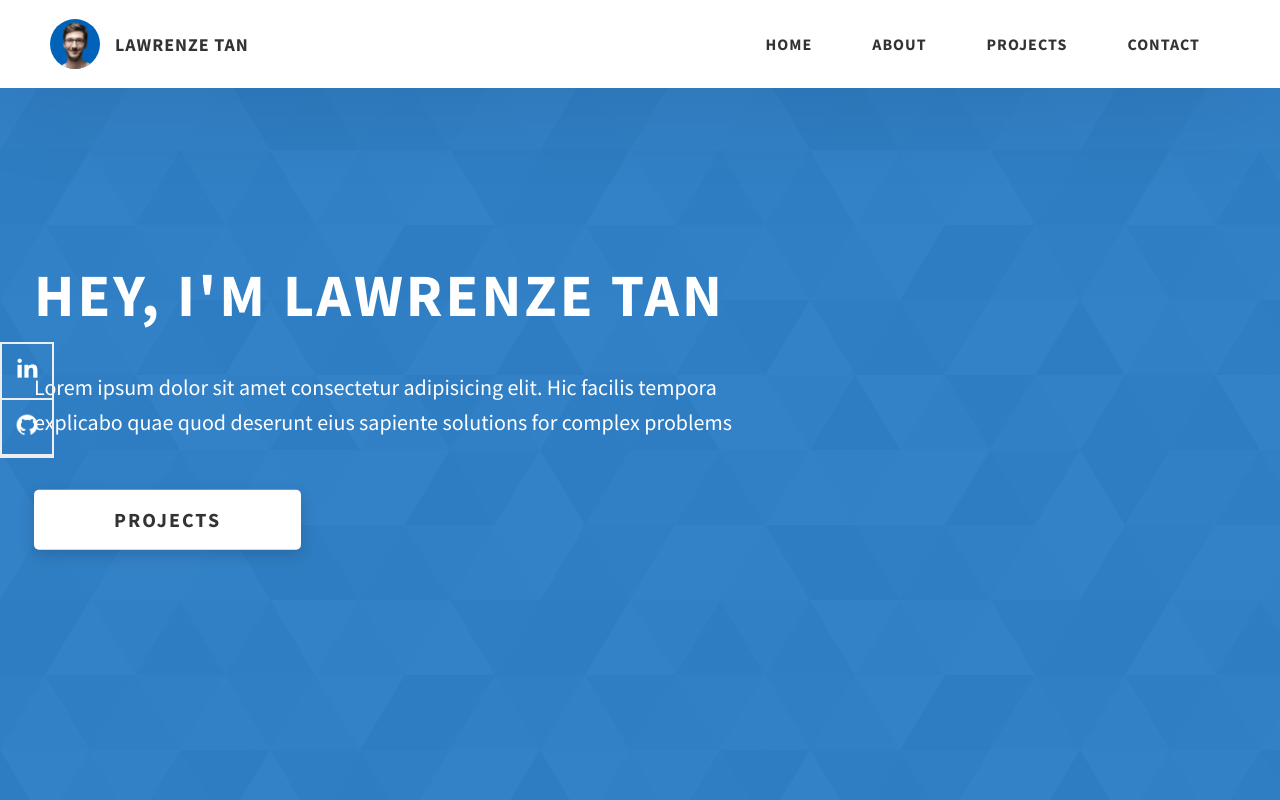
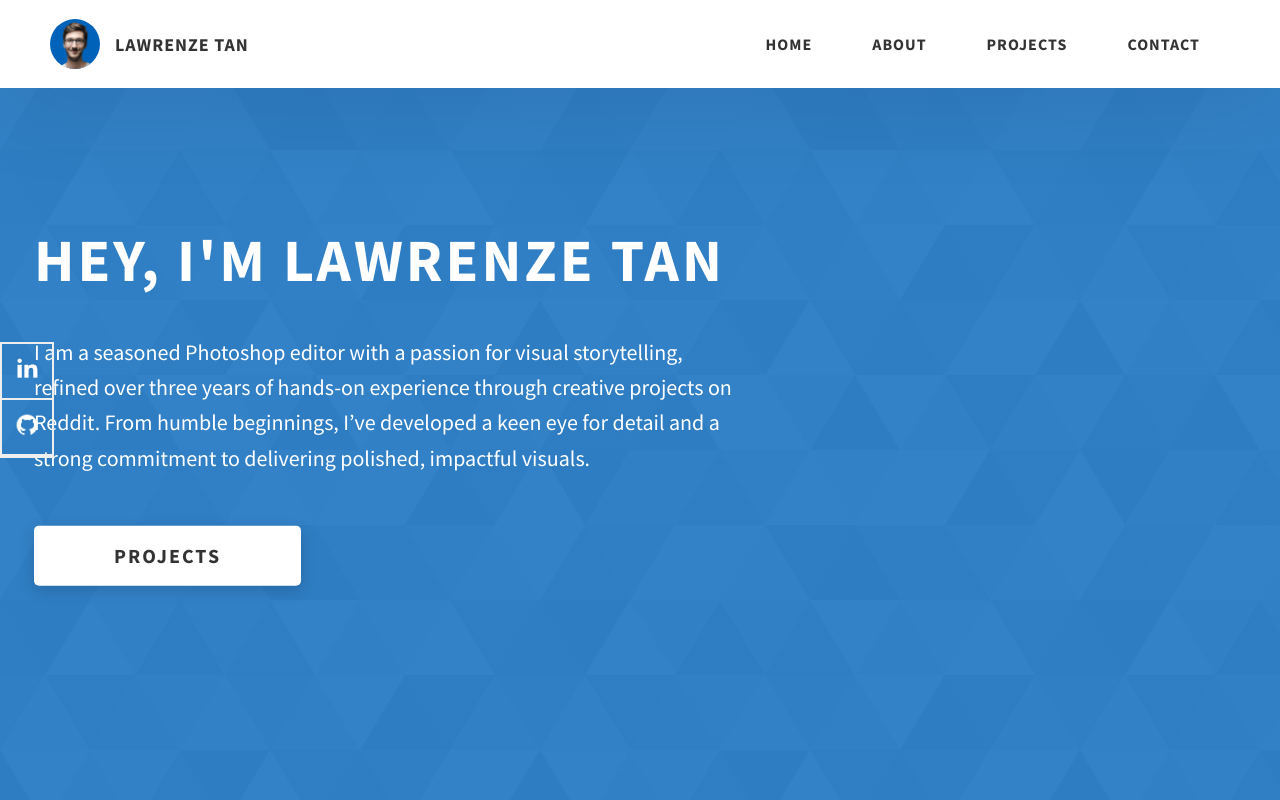
Before and after one commit to lawrenze012345/lawrenze012345.github.io, a website: page index.html in a window 1280 px wide. Shown: the top 800 px of the page. Drawn offline with Linux system fonts and the light colour scheme.

Commit message:
Update index.html

```diff
--- a/index.html
+++ b/index.html
@@ -87,9 +87,9 @@
         <h1 class="heading-primary">Hey, I'm Lawrenze Tan</h1>
         <div class="home-hero__info">
           <p class="text-primary">
-            Lorem ipsum dolor sit amet consectetur adipisicing elit. Hic facilis
-            tempora explicabo quae quod deserunt eius sapiente solutions for
-            complex problems
+            I am a seasoned Photoshop editor with a passion for visual storytelling, refined over three years of
+            hands-on experience through creative projects on Reddit. From humble beginnings,
+            I’ve developed a keen eye for detail and a strong commitment to delivering polished, impactful visuals.
           </p>
         </div>
         <div class="home-hero__cta">
```
